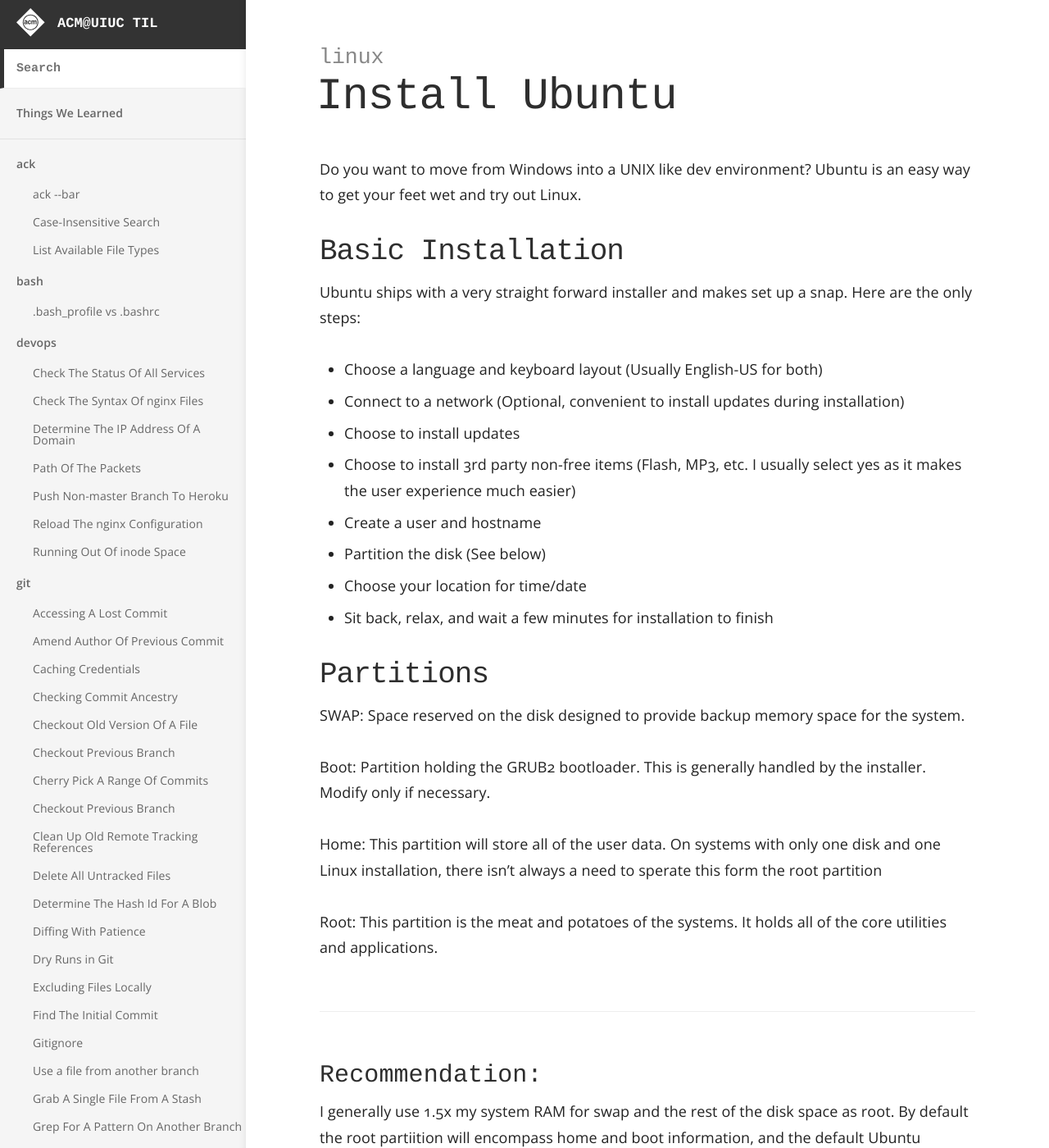
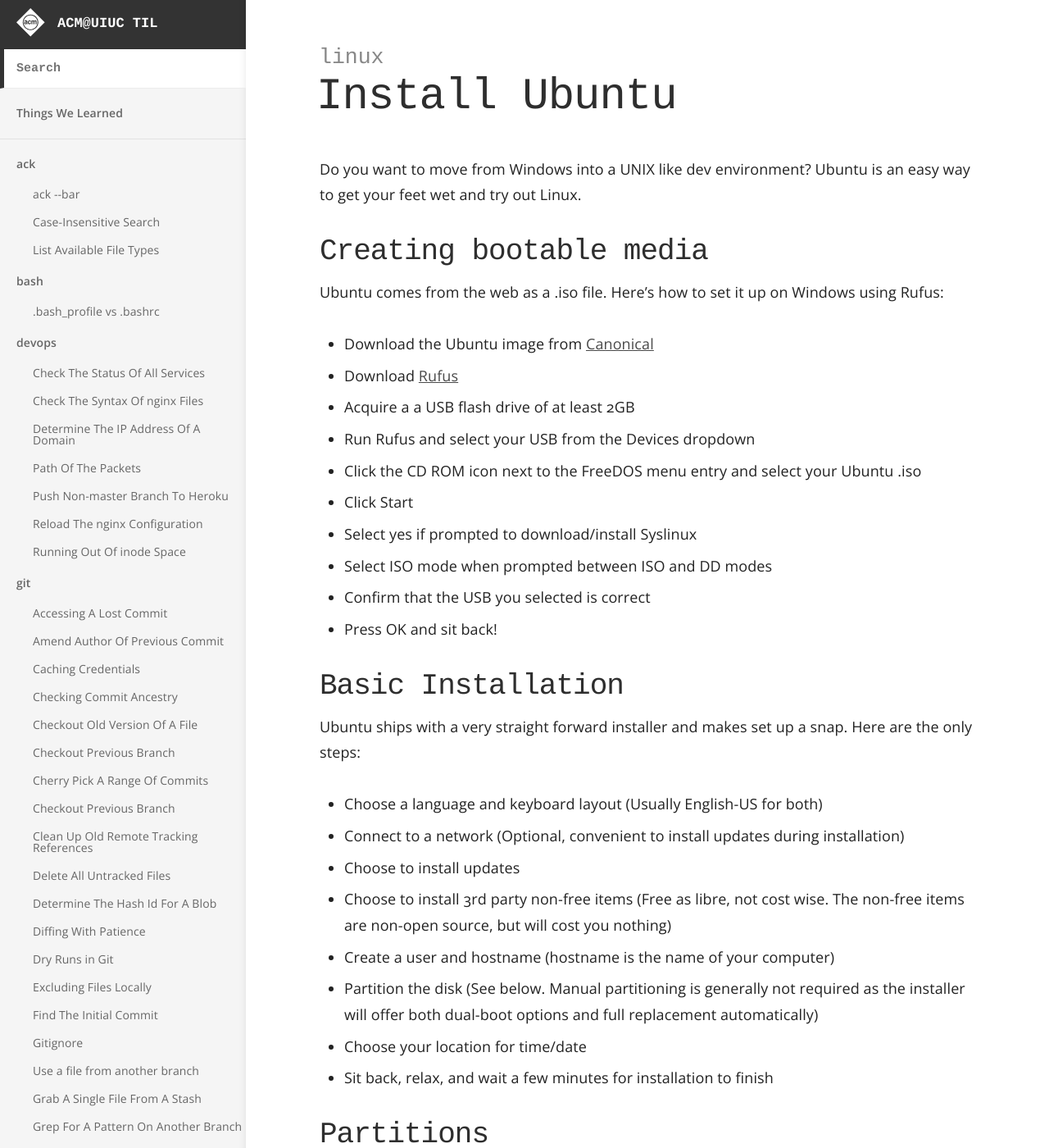
Before and after one commit to acm-uiuc/til, a Jekyll site: the page built from _til/linux/install-ubuntu.md, in a window 1280 px wide and 1400 px high. Shown: the whole window at 82% size. Built offline with Jekyll 4.4.1, drawn with Linux system fonts in a browser that asks for light colours; some of the changed text lies outside the part shown.

Commit message:
updating requested changes

```diff
--- a/_til/linux/install-ubuntu.md
+++ b/_til/linux/install-ubuntu.md
@@ -5,19 +5,33 @@ category: linux
 
 Do you want to move from Windows into a UNIX like dev environment? Ubuntu is an easy way to get your feet wet and try out Linux.
 
+## Creating bootable media
+Ubuntu comes from the web as a .iso file. Here's how to set it up on Windows using Rufus:
+* Download the Ubuntu image from [Canonical](https://www.ubuntu.com/download)
+* Download [Rufus](https://rufus.akeo.ie/)
+* Acquire a a USB flash drive of at least 2GB
+* Run Rufus and select your USB from the Devices dropdown
+* Click the CD ROM icon next to the FreeDOS menu entry and select your Ubuntu .iso
+* Click Start
+* Select yes if prompted to download/install Syslinux
+* Select ISO mode when prompted between ISO and DD modes
+* Confirm that the USB you selected is correct
+* Press OK and sit back!
+
 ## Basic Installation
 
 Ubuntu ships with a very straight forward installer and makes set up a snap. Here are the only steps:
 * Choose a language and keyboard layout (Usually English-US for both)
 * Connect to a network (Optional, convenient to install updates during installation)
 * Choose to install updates
-* Choose to install 3rd party non-free items (Flash, MP3, etc. I usually select yes as it makes the user experience much easier)
-* Create a user and hostname
-* Partition the disk (See below)
+* Choose to install 3rd party non-free items (Free as libre, not cost wise. The non-free items are non-open source, but will cost you nothing)
+* Create a user and hostname (hostname is the name of your computer)
+* Partition the disk (See below. Manual partitioning is generally not required as the installer will offer both dual-boot options and full replacement automatically)
 * Choose your location for time/date
 * Sit back, relax, and wait a few minutes for installation to finish
 
 ## Partitions
+Partitioning is required if you want more complicated layouts for you storage i.e you want all your documents on one disk but the os on another, or you are dealing with a volatile system and need to insure exact partition layouts.
 
 SWAP: Space reserved on the disk designed to provide backup memory space for the system.
 
```
